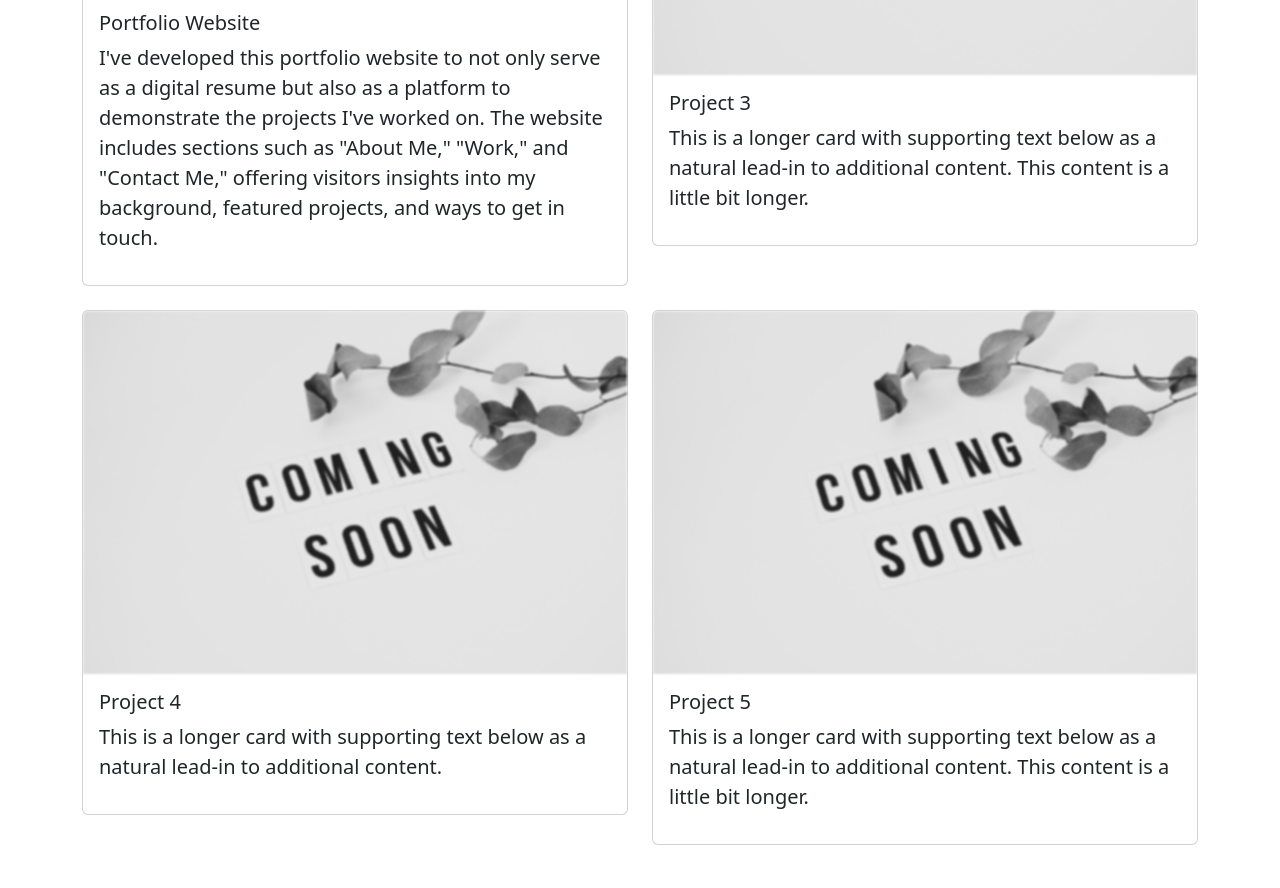
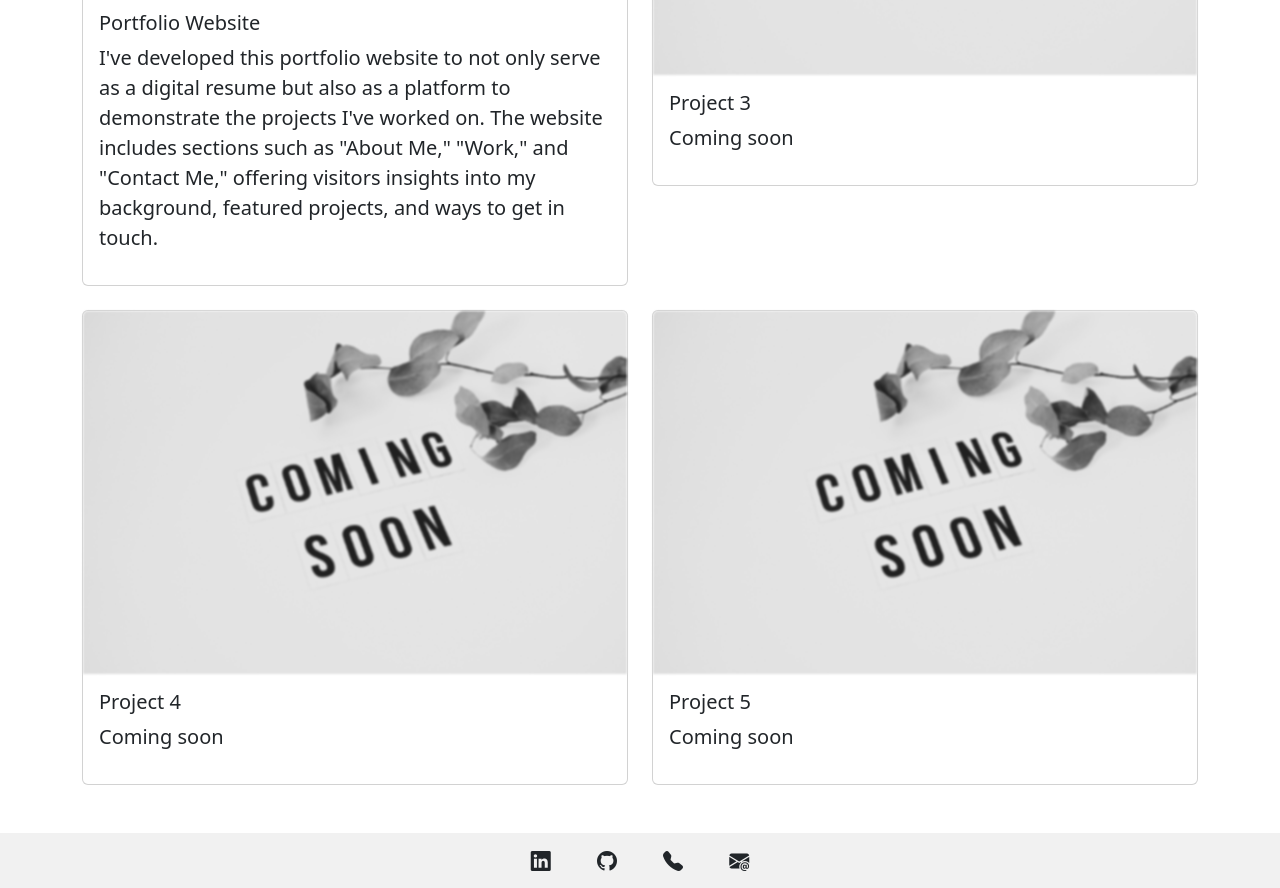
Before and after one commit to nurudinadow/Bootstrap-Portfolio, a plain HTML site: page index.html in a window 1280 px wide. Shown: the part 2080-2968 px from the top of the page. Drawn offline with nearby package versions, Linux system fonts and the light colour scheme.

```diff
--- a/index.html
+++ b/index.html
@@ -169,6 +169,7 @@
 
 
     <!-- Project 2 -->
+    <a href="https://nurudinadow.github.io/Nurudin-adow-portfolio/">
     <div class="row row-cols-1 row-cols-md-2 g-4">
       <div class="col">
         <div class="card">
@@ -183,6 +184,7 @@
           </div>
         </div>
 
+
         <!-- Project 3 -->
       </div>
       <div class="col">
@@ -190,9 +192,7 @@
           <img src="assets/images/coming-soon.jpg" class="card-img-top" alt="...">
           <div class="card-body">
             <h5 class="card-title">Project 3</h5>
-            <p class="lead">This is a longer card with supporting text below as a natural lead-in to
-              additional
-              content. This content is a little bit longer.</p>
+            <p class="lead">Coming soon</p>
           </div>
         </div>
 
@@ -203,9 +203,7 @@
           <img src="assets/images/coming-soon.jpg" class="card-img-top " alt="...">
           <div class="card-body">
             <h5 class="card-title">Project 4</h5>
-            <p class="lead">This is a longer card with supporting text below as a natural lead-in to
-              additional
-              content.</p>
+            <p class="lead">Coming soon</p>
           </div>
         </div>
 
@@ -217,9 +215,7 @@
           <img src="assets/images/coming-soon.jpg" class="card-img-top" alt="...">
           <div class="card-body">
             <h5 class="card-title">Project 5</h5>
-            <p class="lead">This is a longer card with supporting text below as a natural lead-in to
-              additional
-              content. This content is a little bit longer.</p>
+            <p class="lead">Coming soon</p>
           </div>
         </div>
       </div>
```
